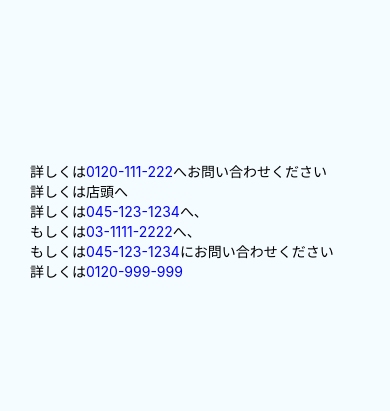
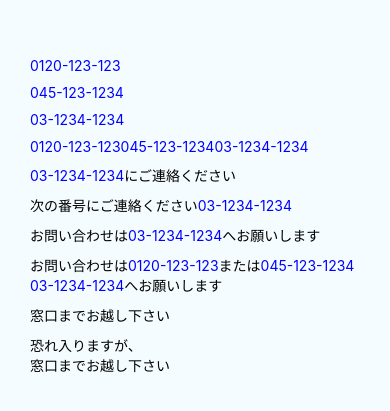
Before and after one commit to ozaki25/ReactNativeTelReg, a React Native app: screen / in a window 390 px wide. Shown: the part 201-612 px from the top of the page. Built offline with nearby package versions, Linux system fonts and the light colour scheme.

Commit message:
テストケースを整理

```diff
--- a/src/App.js
+++ b/src/App.js
@@ -9,19 +9,53 @@ const styles = StyleSheet.create({
     backgroundColor: '#F5FCFF',
     padding: 30,
   },
+  item: {
+    marginBottom: 10,
+  },
 });
 
-const message1 = '詳しくは0120-111-222へお問い合わせください';
-const message2 = '詳しくは店頭へ';
-const message3 =
-  '詳しくは045-123-1234へ、\nもしくは03-1111-2222へ、\nもしくは045-123-1234にお問い合わせください';
-const message4 = '詳しくは0120-999-999';
+const message1 = '0120-123-123';
+const message2 = '045-123-1234';
+const message3 = '03-1234-1234';
+const message4 = '0120-123-123045-123-123403-1234-1234';
+const message5 = '03-1234-1234にご連絡ください';
+const message6 = '次の番号にご連絡ください03-1234-1234';
+const message7 = 'お問い合わせは03-1234-1234へお願いします';
+const message8 = 'お問い合わせは0120-123-123または045-123-1234\n03-1234-1234へお願いします';
+const message9 = '窓口までお越し下さい';
+const message10 = '恐れ入りますが、\n窓口までお越し下さい';
 
 export default () => (
   <View style={styles.container}>
-    <LinkablePhoneText>{message1}</LinkablePhoneText>
-    <LinkablePhoneText>{message2}</LinkablePhoneText>
-    <LinkablePhoneText>{message3}</LinkablePhoneText>
-    <LinkablePhoneText>{message4}</LinkablePhoneText>
+    <View style={styles.item}>
+      <LinkablePhoneText>{message1}</LinkablePhoneText>
+    </View>
+    <View style={styles.item}>
+      <LinkablePhoneText>{message2}</LinkablePhoneText>
+    </View>
+    <View style={styles.item}>
+      <LinkablePhoneText>{message3}</LinkablePhoneText>
+    </View>
+    <View style={styles.item}>
+      <LinkablePhoneText>{message4}</LinkablePhoneText>
+    </View>
+    <View style={styles.item}>
+      <LinkablePhoneText>{message5}</LinkablePhoneText>
+    </View>
+    <View style={styles.item}>
+      <LinkablePhoneText>{message6}</LinkablePhoneText>
+    </View>
+    <View style={styles.item}>
+      <LinkablePhoneText>{message7}</LinkablePhoneText>
+    </View>
+    <View style={styles.item}>
+      <LinkablePhoneText>{message8}</LinkablePhoneText>
+    </View>
+    <View style={styles.item}>
+      <LinkablePhoneText>{message9}</LinkablePhoneText>
+    </View>
+    <View style={styles.item}>
+      <LinkablePhoneText>{message10}</LinkablePhoneText>
+    </View>
   </View>
 );
```
